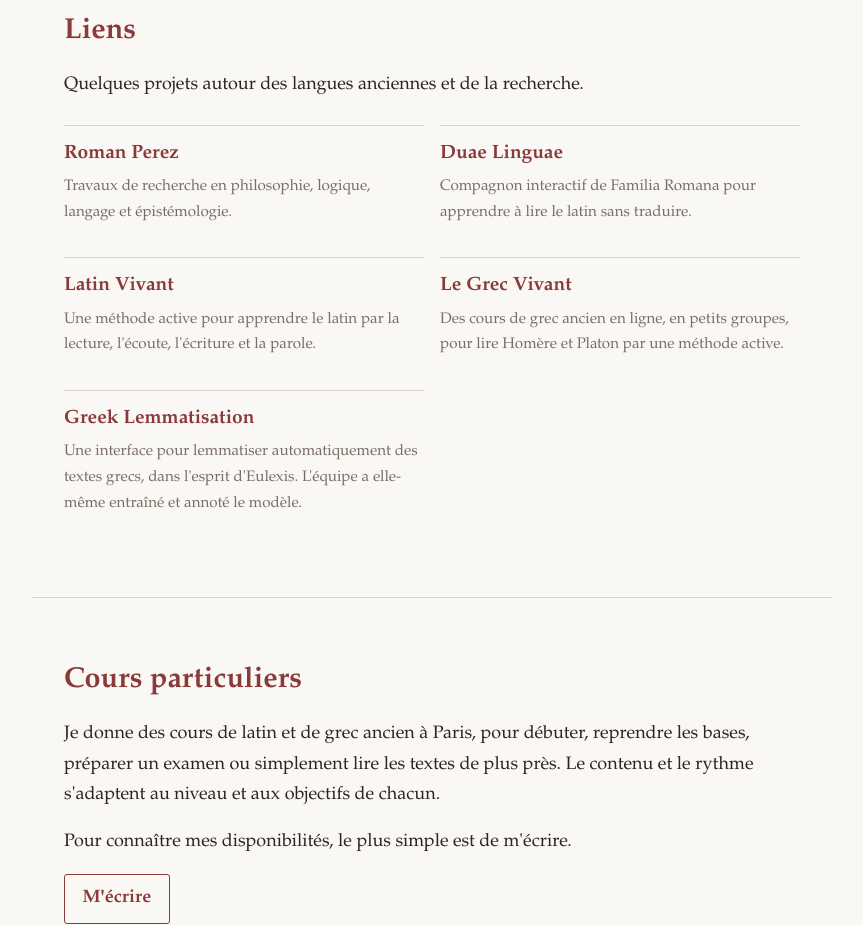
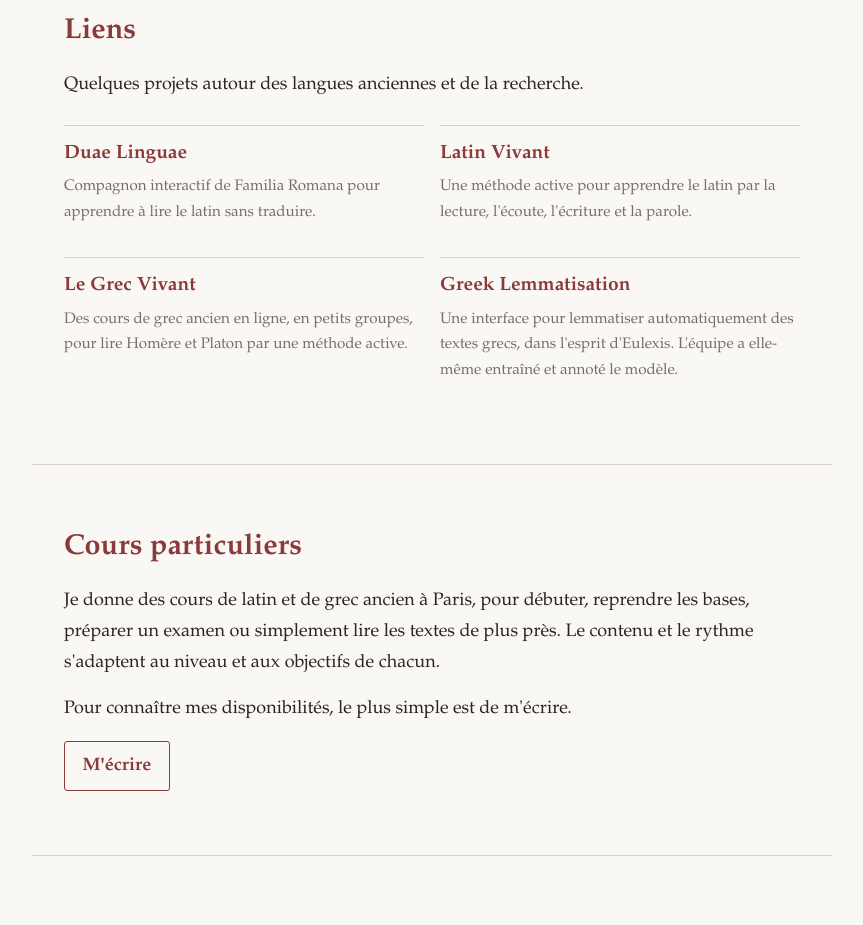
Before and after one commit to jderet/jderet.github.io, a plain HTML site: page index.html in a window 1280 px wide. Shown: the part 2140-3065 px from the top of the page, without its empty margins (208-1071 px from the left). Drawn offline with Linux system fonts and the light colour scheme.

Commit message:
Remove Roman Perez resource

```diff
--- a/index.html
+++ b/index.html
@@ -442,13 +442,6 @@
           </p>
           <div class="resource-grid">
             <article class="resource-card">
-              <h3><a href="https://romanperez.fr/">Roman Perez</a></h3>
-              <p>
-                Travaux de recherche en philosophie, logique, langage et
-                épistémologie.
-              </p>
-            </article>
-            <article class="resource-card">
               <h3><a href="https://duaelinguae.com/fr">Duae Linguae</a></h3>
               <p>
                 Compagnon interactif de Familia Romana pour apprendre à lire le
```
Also changed, not shown: latin/index.html (+0 -7 lines), llms.txt.
